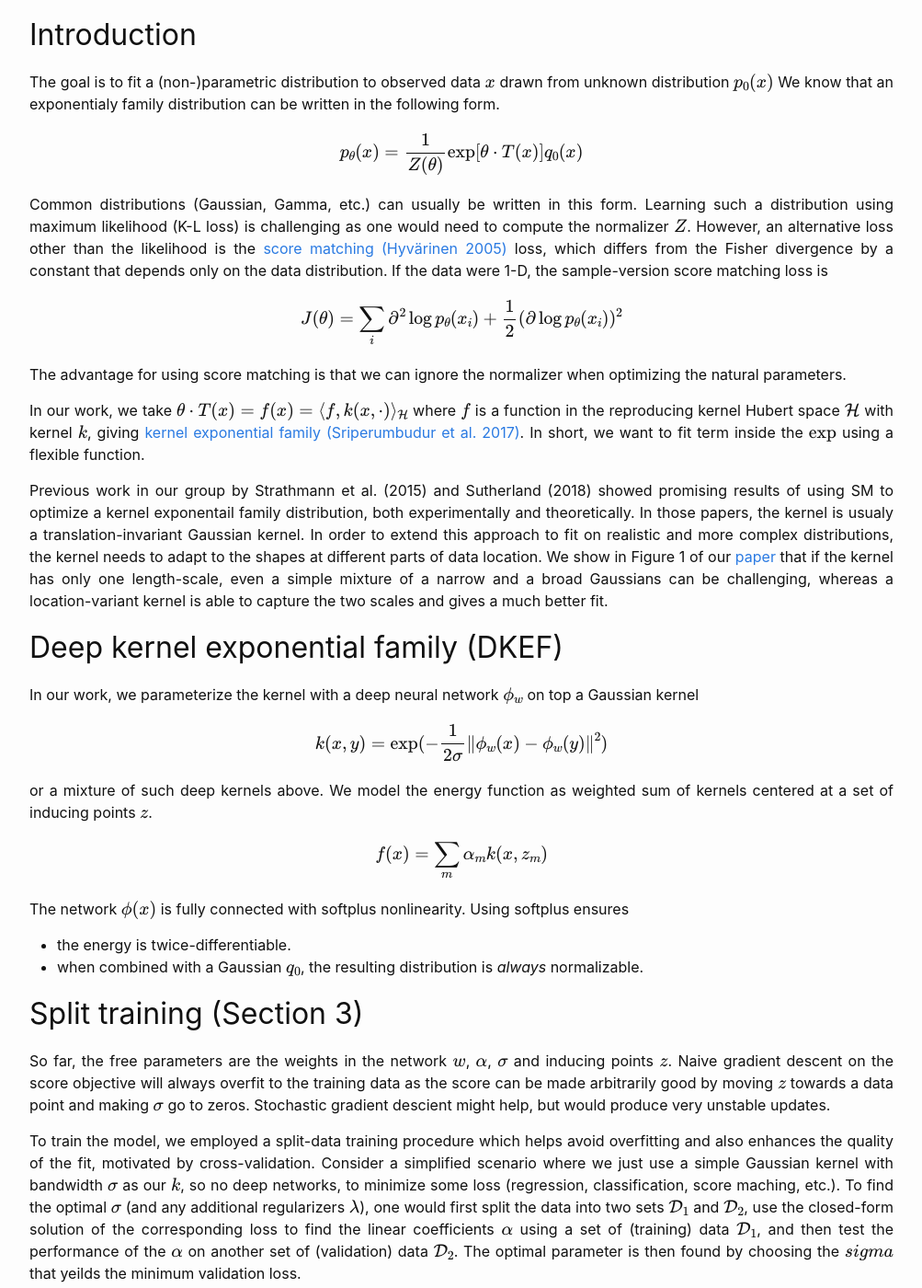
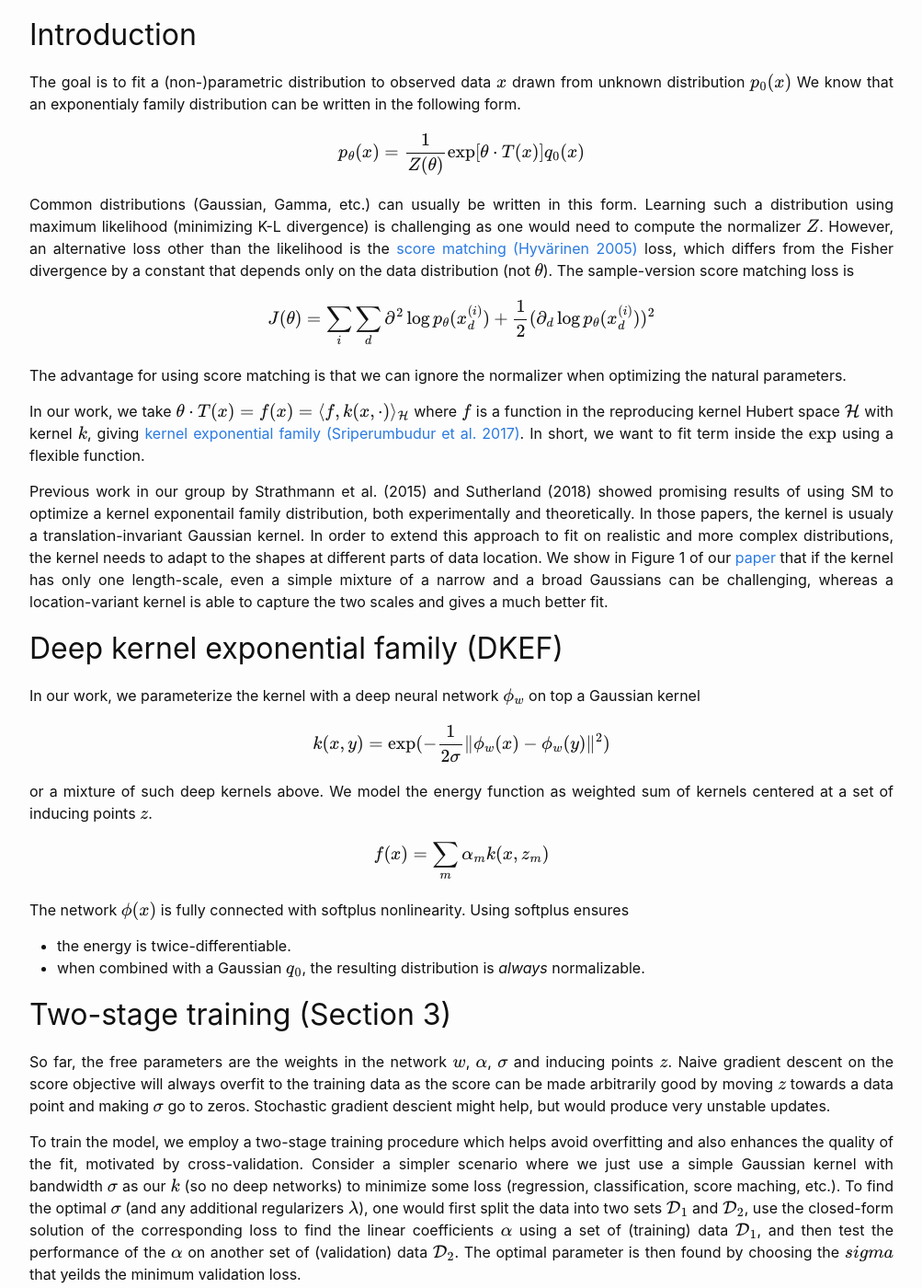
Before and after one commit to kevin-w-li/kevin-w-li.github.io, a Jekyll site: the page built from _posts/2018-11-23-dkef.markdown, in a window 1280 px wide and 1400 px high, scrolled down 291 px. Shown: the whole window at 92% size, without its empty margins (138-1141 px from the left). Built offline with Jekyll 4.4.1, drawn with Linux system fonts in a browser that asks for light colours; formulas are drawn with MathJax 3; some of the changed text lies outside the part shown.

Commit message:
Update 2018-11-23-dkef.markdown

```diff
--- a/_posts/2018-11-23-dkef.markdown
+++ b/_posts/2018-11-23-dkef.markdown
@@ -21,15 +21,16 @@ p_\theta(x)=\frac{1}{Z(\theta)}\exp[\theta \cdot T(x)]q_0(x)
 $$
 
 Common distributions (Gaussian, Gamma, etc.) can usually be written in this form. Learning such a distribution using
-maximum likelihood (K-L loss) is challenging as one would need to compute the normalizer $Z$. However, an alternative loss
-other than the likelihood is the [score matching (Hyvärinen 2005)](sm) loss, which differs from the Fisher divergence
-by a constant that depends only on the data distribution. If the data were 1-D, the sample-version score matching loss is
+maximum likelihood (minimizing K-L divergence) is challenging as one would need to compute the normalizer $Z$.
+However, an alternative loss other than the likelihood is the [score matching (Hyvärinen 2005)](sm) loss,
+which differs from the Fisher divergence
+by a constant that depends only on the data distribution (not $\theta$).
+The sample-version score matching loss is
 
 \begin{equation}
 \label{eq:score}
-J(\theta) = \sum_i\partial^2\log p_\theta(x_i) + \frac{1}{2}(\partial\log p_\theta(x_i))^2
+J(\theta) = \sum_i\sum_d\partial^2\log p_\theta(x_d^{(i)}) + \frac{1}{2}(\partial_d\log p_\theta(x_d^{(i)}))^2
 \end{equation}
-
 The advantage for using score matching is that we can ignore the normalizer when optimizing the natural parameters.
 
 In our work, we take $\theta \cdot T(x) = f(x) = \langle f, k(x,\cdot) \rangle_{\mathcal{H}}$
@@ -63,17 +64,17 @@ The network $\phi(x)$ is fully connected with softplus nonlinearity. Using softp
 * the energy is twice-differentiable.
 * when combined with a Gaussian $q_0$, the resulting distribution is *always* normalizable.
 
-## Split training (Section 3)
+## Two-stage training (Section 3)
 
 So far, the free parameters are the weights in the network $w$, $\alpha$, $\sigma$ and inducing points $z$.
 Naive gradient descent on the score objective will always overfit to the training data as the score
 can be made arbitrarily good by moving $z$ towards a data point and making $\sigma$ go to zeros. Stochastic
 gradient descient might help, but would produce very unstable updates.
 
-To train the model, we employed a split-data training procedure which helps avoid overfitting and also
+To train the model, we employ a two-stage training procedure which helps avoid overfitting and also
 enhances the quality of the fit, motivated by cross-validation. Consider
-a simplified scenario where we just use a simple Gaussian kernel with bandwidth $\sigma$ as our $k$,
-so no deep networks, to minimize some loss (regression, classification, score maching, etc.).
+a simpler scenario where we just use a simple Gaussian kernel with bandwidth $\sigma$ as our $k$
+(so no deep networks) to minimize some loss (regression, classification, score maching, etc.).
 To find the optimal $\sigma$ (and any additional regularizers $\lambda$), one would first split the data
 into two sets $\mathcal{D}_1$ and $\mathcal{D}_2$, use the closed-form
 solution of the corresponding loss to find the linear coefficients $\alpha$ using a set of (training) data $\mathcal{D}_1$,
@@ -88,7 +89,7 @@ $\sigma$, which can be done using gradient descent facilitated by automatic diff
 through the closed-form solution of $\alpha$. Extending this approach to our model, we optimize not just $\sigma$ but
 also $w$ and $z$ (and regularizers that we avoid here$) using the split-training procedure.
 
-It is worth noting that this is only possible given that we have closed-form solution of $\alpha$.
+It is worth noting that this two-stage training only possible given that we have closed-form solution of $\alpha$.
 
 ## Experiments and evaluation
 
@@ -126,7 +127,7 @@ column of Figure 2 in our [paper](DKEF).
 ## Conclusion
 
 1. We extended previous approach of kernel exponential family distributions using a deep kernel (kernel on top of network features).
-1. The kernel is trained using a cross-valiation like "split data" procedure.
+1. The kernel is trained using a cross-valiation like two-stage training procedure.
 1. We find that DKEF is able to capture the *shape* of distributions well.
 
 
```
